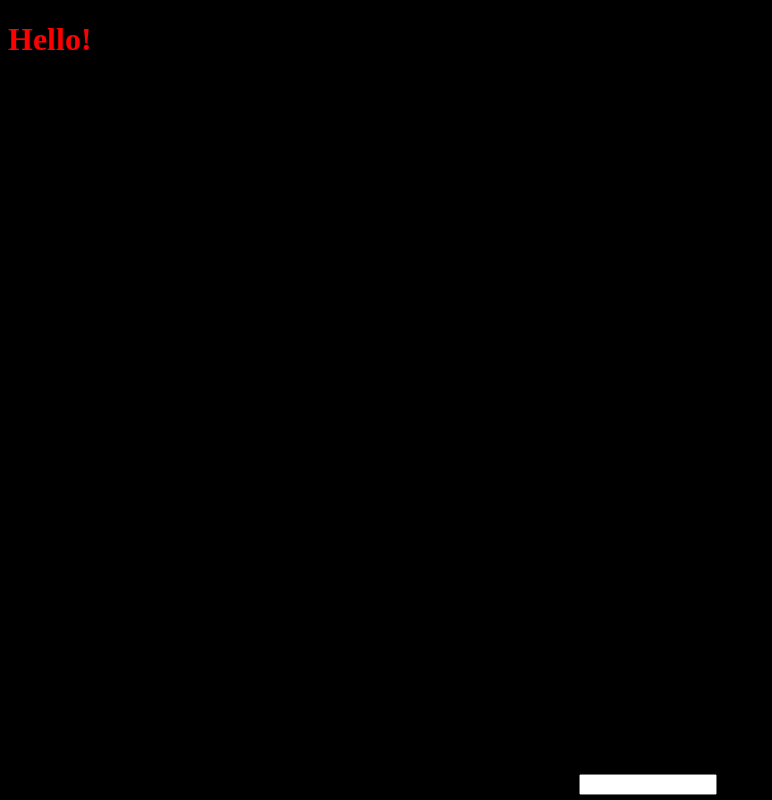
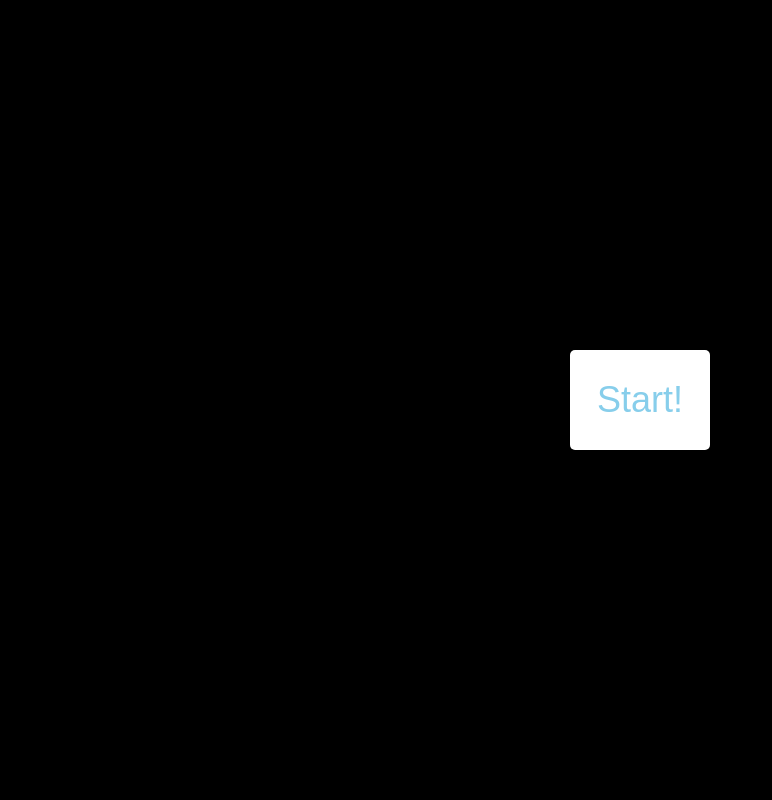
Before and after one commit to dizzyfox734/venezia, a plain HTML site: page index.html in a window 1280 px wide. Shown: the whole page, without its empty margins (0-772 px from the left). Drawn offline with Linux system fonts and the light colour scheme.

Commit message:
Create Start button

```diff
--- a/css/styles.css
+++ b/css/styles.css
@@ -1,22 +1,50 @@
-body {
-    background-color: black;
+.hidden {
+    display: none;
 }
 
+.center {
+    position: absolute;
+    top: 50%;
+    left: 50%;
+    transform: translate(-50%, -50%);
+}
+
+body {
+    margin: 0;
+}
 h1 {
     color: red;
 }
 
-#input{
+#goalLine{
     position: fixed;
     bottom: 5px;
     width: 100%;
+    height: 21px;
     display: flex;
     justify-content: center;
 }
 
-#wordinput {
+#wordInput {
     position: fixed;
     bottom: 5px;
     width:130px;
     text-align: center;
 }
+
+#startBtn {
+    border: skyblue;
+    color: skyblue;
+    border-radius: 5px;
+    background-color: white;
+    width: 140px;
+    height: 100px;
+    font-size: 36px;
+}
+
+#dashboard {
+    position: relative;
+    width: 100vw;
+    height: 100vh;
+    background-color: black;
+}
--- a/index.html
+++ b/index.html
@@ -8,9 +8,14 @@
     <title>Venezia Game</title>
 </head>
 <body>
-    <h1>Hello!</h1>
-    <div id="input">
-        <input type="text" id="wordinput">
+    <div id="dashboard">
+        <button id="startBtn" class="center" type="button">Start!</button>
+
+
+    </div>
+
+    <div id="goalLine">
+        <input type="text" id="wordInput" class="hidden">
     </div>
     <script src="js/main.js"></script>
 </body>
--- a/js/main.js
+++ b/js/main.js
@@ -0,0 +1,16 @@
+const startBtn = document.querySelector("#startBtn");
+const wordInput = document.querySelector("#wordInput");
+
+const HIDDEN_CLASSNAME = "hidden";
+
+function startGame(event) {
+    event.preventDefault();
+    startBtn.classList.add(HIDDEN_CLASSNAME);
+    wordInput.classList.remove(HIDDEN_CLASSNAME);
+
+}
+
+
+
+
+startBtn.addEventListener("click", startGame);
```
